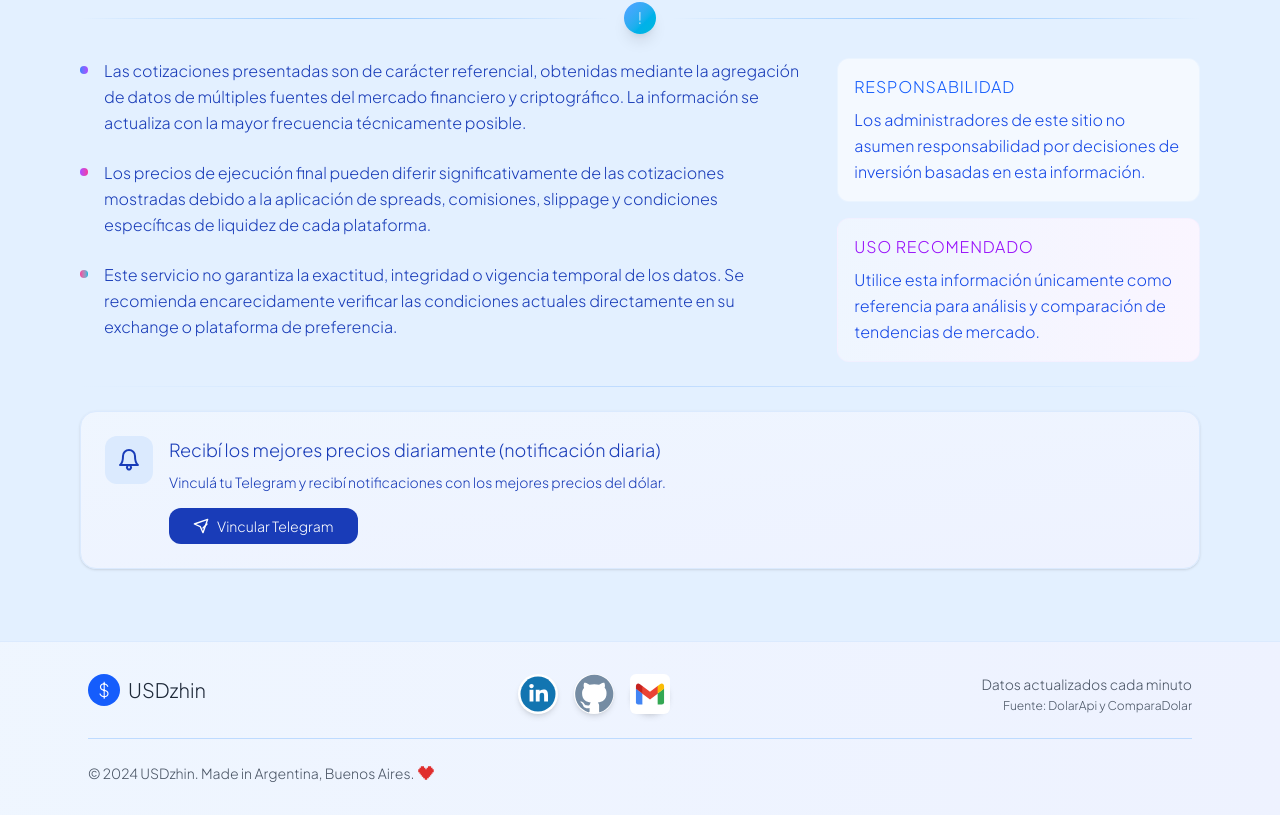
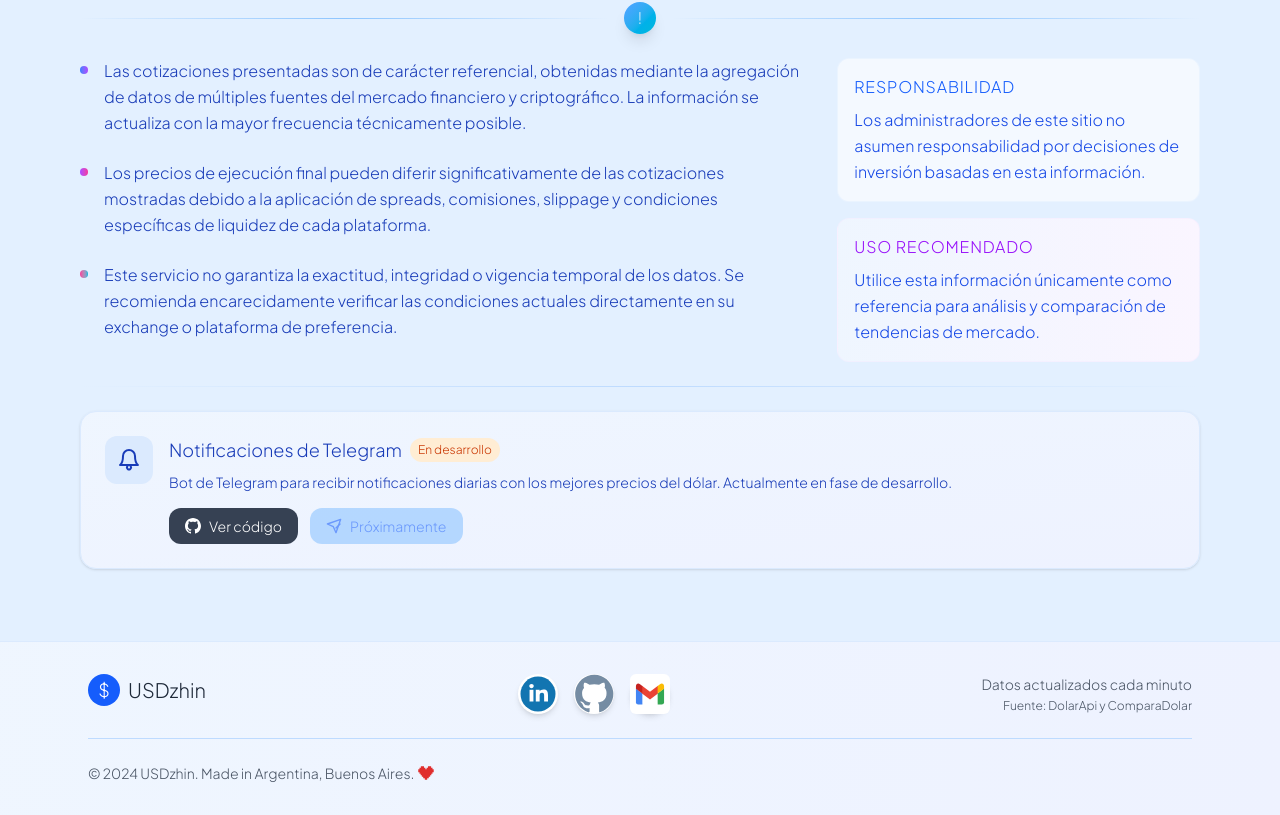
Before and after one commit to lautiipereiraa/usdzhin_site, a React (Vite) app: page / in a window 1280 px wide. Shown: the part 550-1365 px from the top of the page. Built offline with nearby package versions, Linux system fonts and the light colour scheme; no server answers.

Commit message:
change info on telegram card

```diff
--- a/src/components/Card.jsx
+++ b/src/components/Card.jsx
@@ -1,3 +1,6 @@
+import ArrowUpIcon from "@icons/ArrowUpIcon"
+import ArrowDownIcon from "@icons/ArrowDownIcon"
+
 const Card = ({ title, priceBuy, priceSell }) => {
   return (
     <>
@@ -9,14 +12,20 @@ const Card = ({ title, priceBuy, priceSell }) => {
         <div className="space-y-3">
           {priceBuy !== undefined && (
             <div className="flex justify-between items-center">
-              <span className="text-sm text-blue-600">Compra</span>
+              <div className="flex items-center space-x-1">
+                <span className="text-sm text-blue-600">Compra</span>
+                <ArrowDownIcon />
+              </div>
               <span className="text-xl font-semibold text-blue-800">$ {priceBuy}</span>
             </div>
           )}
 
           {priceSell !== undefined && (
             <div className="flex justify-between items-center">
-              <span className="text-sm text-blue-600">Venta</span>
+              <div className="flex items-center space-x-1">
+                <span className="text-sm text-blue-600">Venta</span>
+                <ArrowUpIcon />
+              </div>
               <span className="text-xl font-semibold text-blue-800">$ {priceSell}</span>
             </div>
           )}
--- a/src/components/SelectBox.jsx
+++ b/src/components/SelectBox.jsx
@@ -43,7 +43,7 @@ const SelectBox = () => {
                 <ArrowDownBlueIcon />
             </button>
             {open && (
-                <div className="absolute top-full left-0 mt-2 bg-white/90 backdrop-blur-sm border border-blue-200 rounded-xl shadow-lg z-10 overflow-y-auto w-full max-h-40 custom-scroll">
+                <div className="absolute top-full left-137 mt-2 bg-white/90 backdrop-blur-sm border border-blue-200 rounded-xl shadow-lg z-10 overflow-y-auto w-full max-h-40 max-w-65 custom-scroll">
                     {options.map((opt, i) => (
                         <button
                             key={i}
--- a/src/components/TelegramCard.jsx
+++ b/src/components/TelegramCard.jsx
@@ -1,4 +1,5 @@
 import BellIcon from "@icons/BellIcon";
+import ShowCodeIcon from "@icons/ShowCodeIcon";
 import ArrowTelegram from "@icons/ArrowTelegram";
 
 const TelegramCard = () => {
@@ -9,26 +10,39 @@ const TelegramCard = () => {
                     <BellIcon />
                 </div>
                 <div className="flex-1">
-                    <h3 className="font-semibold text-blue-800 text-lg mb-2">
-                        Recibí los mejores precios diariamente (notificación diaria)
+                    <div className="flex items-center gap-2 mb-2">
+                        <h3 className="font-semibold text-blue-800 text-lg">
+                            Notificaciones de Telegram
                         </h3>
-                    <span></span>
+                        <span className="bg-orange-100 text-orange-700 text-xs px-2 py-1 rounded-full font-medium">
+                            En desarrollo
+                        </span>
+                    </div>
+
                     <p className="text-blue-800 text-sm mb-4">
-                        Vinculá tu Telegram y recibí notificaciones con los mejores precios del dólar.
+                        Bot de Telegram para recibir notificaciones diarias con los mejores precios del dólar.
+                        Actualmente en fase de desarrollo.
                     </p>
 
+                    <div className="flex gap-3">
                         <a
-                        href="https://t.me/usdzhinbot"
+                            href="https://github.com/lautiipereiraa/usdzhinbot"
                             target="_blank"
                             rel="noopener noreferrer"
+                            className="bg-gray-700 text-white px-4 py-2 rounded-xl hover:bg-gray-800 transition-colors font-medium text-sm flex items-center gap-2"
                         >
+                            <ShowCodeIcon />
+                            Ver código
+                        </a>
+
                         <button
-                            className="bg-blue-800 text-white px-6 py-2 rounded-xl hover:bg-blue-900 transition-colors font-medium text-sm flex items-center gap-2 cursor-pointer"
+                            disabled
+                            className="bg-blue-300 text-blue-600 px-4 py-2 rounded-xl font-medium text-sm flex items-center gap-2 cursor-not-allowed opacity-60"
                         >
                             <ArrowTelegram />
-                            Vincular Telegram
+                            Próximamente
                         </button>
-                    </a>
+                    </div>
                 </div>
             </div>
         </div>
--- /dev/null
+++ b/src/components/icons/ShowCodeIcon.jsx
@@ -0,0 +1,9 @@
+const ShowCodeIcon = () => {
+    return (
+        <svg width="16" height="16" viewBox="0 0 24 24" fill="currentColor">
+            <path d="M12 0c-6.626 0-12 5.373-12 12 0 5.302 3.438 9.8 8.207 11.387.599.111.793-.261.793-.577v-2.234c-3.338.726-4.033-1.416-4.033-1.416-.546-1.387-1.333-1.756-1.333-1.756-1.089-.745.083-.729.083-.729 1.205.084 1.839 1.237 1.839 1.237 1.07 1.834 2.807 1.304 3.492.997.107-.775.418-1.305.762-1.604-2.665-.305-5.467-1.334-5.467-5.931 0-1.311.469-2.381 1.236-3.221-.124-.303-.535-1.524.117-3.176 0 0 1.008-.322 3.301 1.23.957-.266 1.983-.399 3.003-.404 1.02.005 2.047.138 3.006.404 2.291-1.552 3.297-1.23 3.297-1.23.653 1.653.242 2.874.118 3.176.77.84 1.235 1.911 1.235 3.221 0 4.609-2.807 5.624-5.479 5.921.43.372.823 1.102.823 2.222v3.293c0 .319.192.694.801.576 4.765-1.589 8.199-6.086 8.199-11.386 0-6.627-5.373-12-12-12z" />
+        </svg>
+    )
+}
+
+export default ShowCodeIcon;
```
Lines whose indentation alone changed are shown as unchanged.
